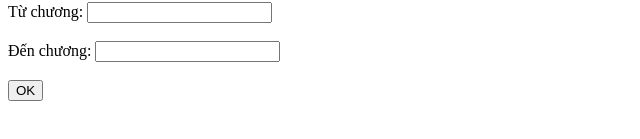
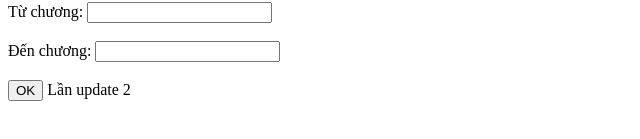
Before and after one commit to arata1592000/tool-tai-truyen, a plain HTML site: page index.html in a window 1280 px wide. Shown: the part 117-256 px from the top of the page, without its empty margins (0-640 px from the left). Drawn offline with Linux system fonts and the light colour scheme.

Commit message:
update 2

```diff
--- a/index.html
+++ b/index.html
@@ -19,7 +19,7 @@
 
   <!-- Button để thực hiện hành động -->
   <button onclick="download()">OK</button>
-
+  <label>Lần update 2</label>
   <script>
     async function download() {
       const chapterStart = parseInt(document.getElementById('txtChapterStart').value);
```
